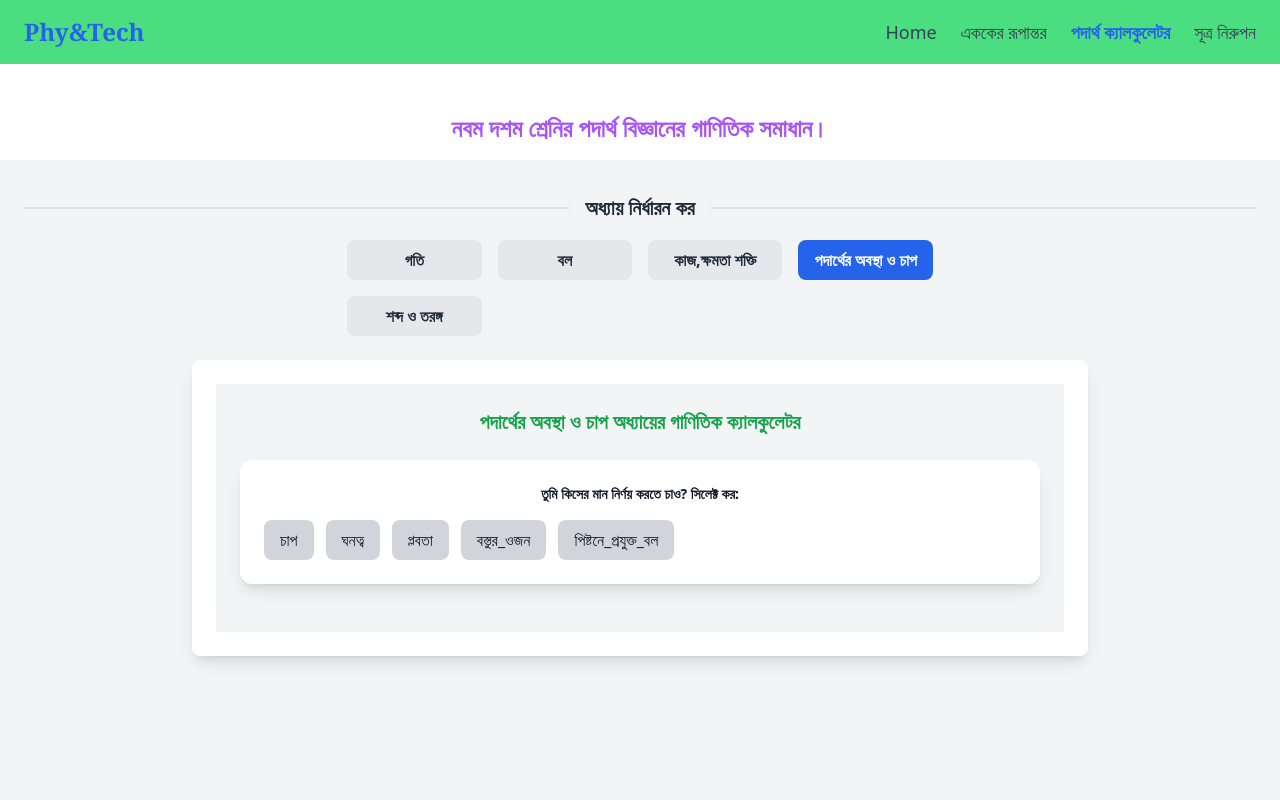
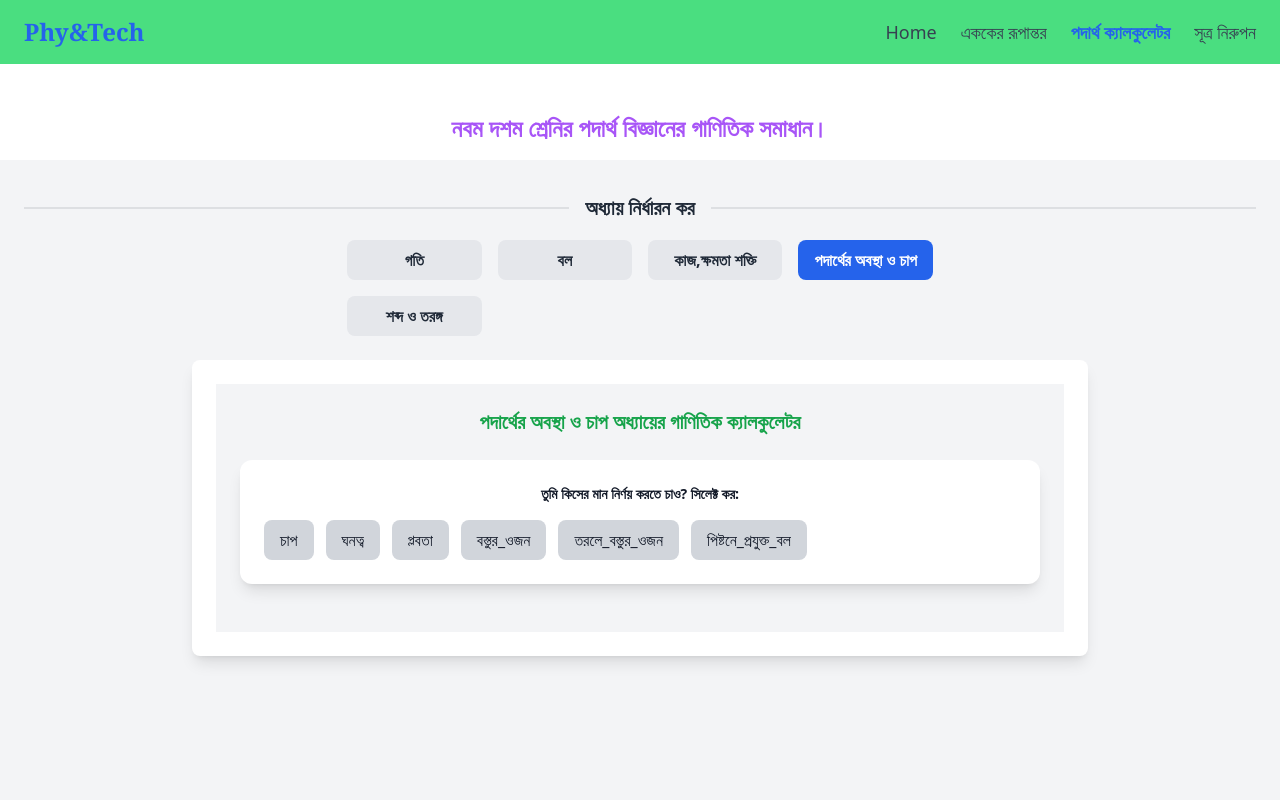
Before and after one commit to almubin78/Physics-Problems-solving-website, a React (Create React App) app: page /laws-integrations/matterAndPressure in a window 1280 px wide. Shown: the top 800 px of the page. Built offline with nearby package versions, Linux system fonts and the light colour scheme.

Commit message:
more laws apply

```diff
--- a/src/Data/lawsForStateAndPressureOfMatter.js
+++ b/src/Data/lawsForStateAndPressureOfMatter.js
@@ -7,6 +7,13 @@ export const lawsForStateAndPressureOfMatter = {
         resultInfo: "চাপের পরিমাণ:",
         unit: "প্যাসকেল বা N/m ^2",
         calculate:(inputs)=>(inputs.F / inputs.A)
+      },
+      {
+        formula: "P = hρg",
+        inputs: ["h", "ρ"],
+        resultInfo: "চাপের পরিমাণ:",
+        unit: "প্যাসকেল বা N/m ^2",
+        calculate:(inputs)=>(inputs.h * inputs.ρ * 9.8)
       },
     ],
     ঘনত্ব: [
@@ -18,21 +25,14 @@ export const lawsForStateAndPressureOfMatter = {
         calculate:(inputs)=>(inputs.m / inputs.V)
       },
     ],
-  //   গভীরতা: [
-  //     {
-  //       formula: " h' = ",
-  //       inputs: ["m", "v"],
-  //       resultInfo: "গতিশক্তি: ",
-  //       unit: "জুল",
-  //     },
-  //   ],
+
     প্লবতা: [
       {
         formula: "F'' = V x ρ x g",
         inputs: ["V", "ρ"],
         resultInfo: "প্লবতার মান: ",
         unit: "N",
-        calculate:(inputs)=>(inputs.V * inputs.ρ * 9.81)
+        calculate:(inputs)=>(inputs.V * inputs.ρ * 9.8)
       },
     ],
     বস্তুর_ওজন: [
@@ -41,7 +41,16 @@ export const lawsForStateAndPressureOfMatter = {
         inputs: [ "m"],
         resultInfo: "বস্তুর ওজন: ",
         unit: "N",
-        calculate:(inputs)=>(inputs.m * 9.81)
+        calculate:(inputs)=>(inputs.m * 9.8)
+      },
+    ],
+    তরলে_বস্তুর_ওজন: [
+      {
+        formula: "W = mg - Vρg",
+        inputs: [ "m","V",'ρ'],
+        resultInfo: "বস্তুর ওজন: ",
+        unit: "N",
+        calculate:(inputs)=>9.8*(inputs.m  - (inputs.V * inputs.ρ ))
       },
     ],
     পিষ্টনে_প্রযুক্ত_বল: [
--- a/src/PysicsCalculatePart/CalculateChapters/MatterAndPressure.js
+++ b/src/PysicsCalculatePart/CalculateChapters/MatterAndPressure.js
@@ -4,7 +4,7 @@ import { lawsForStateAndPressureOfMatter } from '../../Data/lawsForStateAndPress
 import { getPlaceholderForStateAndPressure } from '../../commonLogics/placeholder/getPlaceHolderForStateAndPressure';
 
 const MatterAndPressure = () => {
-    const variables = ['চাপ','ঘনত্ব','প্লবতা','বস্তুর_ওজন','পিষ্টনে_প্রযুক্ত_বল']
+    const variables = ['চাপ','ঘনত্ব','প্লবতা','বস্তুর_ওজন','তরলে_বস্তুর_ওজন','পিষ্টনে_প্রযুক্ত_বল']
   return (
     <GenericCalculator
       title="পদার্থের অবস্থা ও চাপ অধ্যায়ের গাণিতিক ক্যালকুলেটর"
--- a/src/PysicsCalculatePart/CalculatorDesign/GenericCalculator.js
+++ b/src/PysicsCalculatePart/CalculatorDesign/GenericCalculator.js
@@ -46,7 +46,7 @@ const GenericCalculator = ({ title, variables, lawsDetails, placeholder }) => {
           animate={{ x: "30%", opacity: 1 }}
           exit={{ x: "100%", opacity: 0 }}
           transition={{ type: "spring", stiffness: 100, damping: 15 }}
-          className="fixed top-10 right-1/2 translate-x-2/3 bg-white dark:bg-gray-800 shadow-lg rounded-xl p-6 w-80 z-50"
+          className="fixed top-10 right-1/2 translate-x-2/3 bg-white dark:bg-gray-700 shadow-lg rounded-xl p-6 w-80 z-50"
         >
           <button
             className="absolute top-2 right-2 bg-red-500 text-white p-1 rounded"
@@ -57,7 +57,7 @@ const GenericCalculator = ({ title, variables, lawsDetails, placeholder }) => {
           <h2 className="text-xl font-semibold">Result:</h2>
           <p className="text-lg text-pink-500">
             {lawsDetails[variableToSolve]?.find((law) => law.formula === selectedLaw)?.resultInfo} {" "}
-            <span className="font-extrabold text-green-600 dark:text-green-400">{result}</span> {" "}
+           <br /> <span className="font-extrabold text-green-600 dark:text-green-400">{result}</span> {" "}
             {lawsDetails[variableToSolve]?.find((law) => law.formula === selectedLaw)?.unit}
           </p>
         </motion.div>
```
